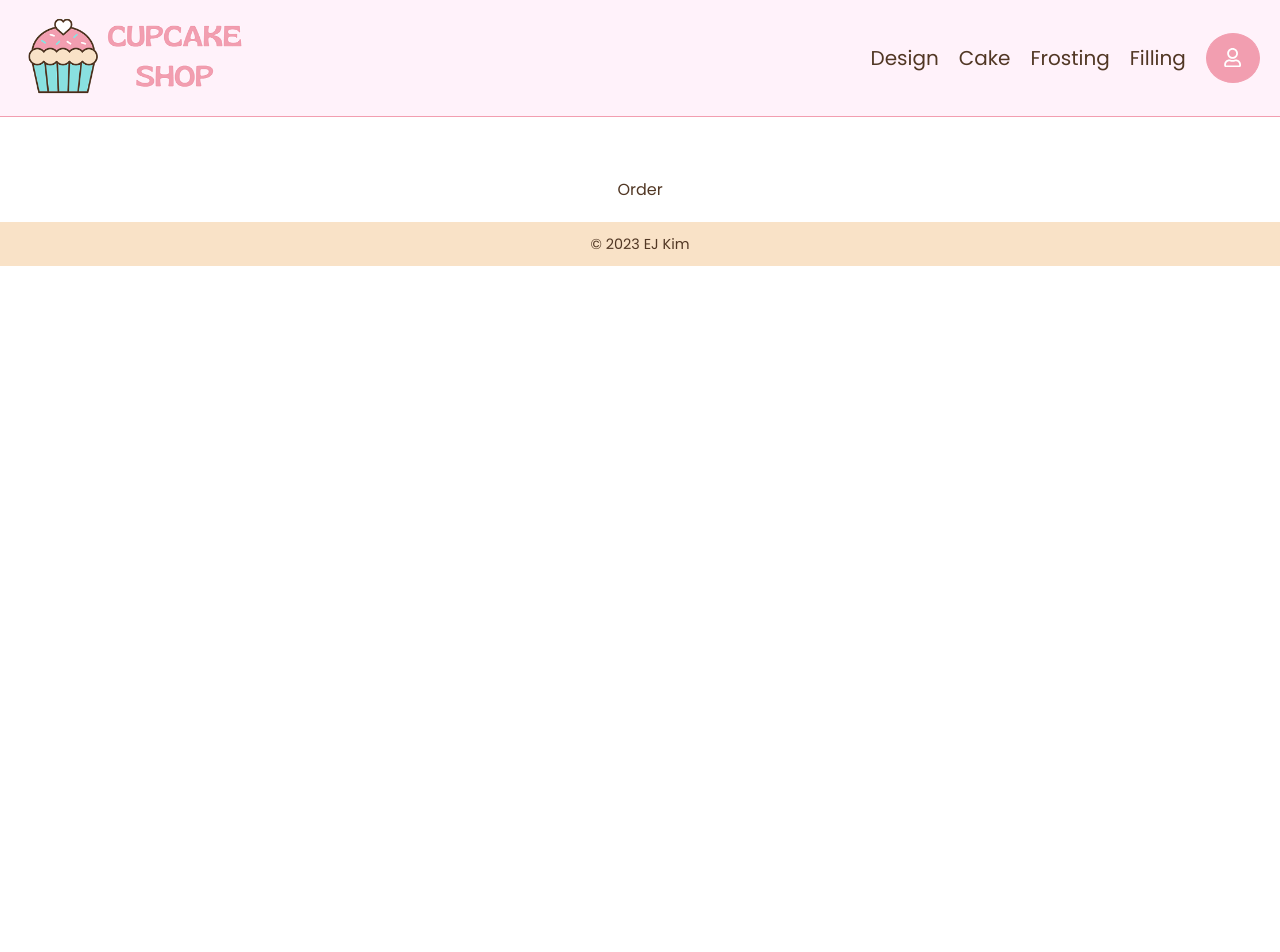
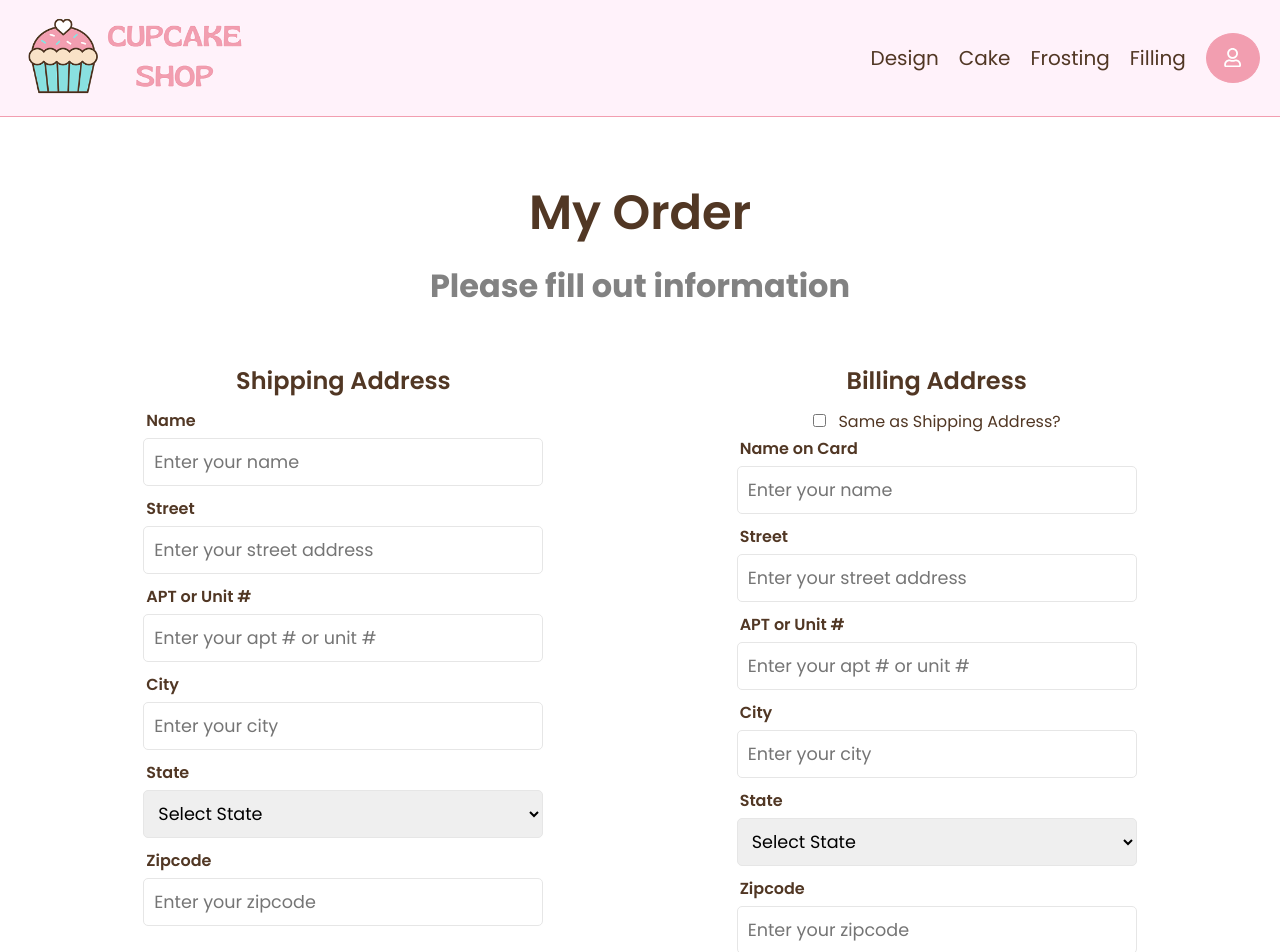
Before and after one commit to ejkim000/cupcake-shop, a React (Vite) app in the folder frontend/: page /order in a window 1280 px wide. Shown: the top 952 px of the page. Before the commit the page ends 800 px from the top, so only its background shows below. Built offline with nearby package versions, Linux system fonts and the light colour scheme; sample sign-in values are in the browser's storage.

Commit message:
add my order UI

```diff
--- /dev/null
+++ b/frontend/components/BillingAddress.jsx
@@ -0,0 +1,98 @@
+import { useState } from 'react';
+import StateList from './StateList';
+
+function BillingAddress() {
+  const [formData, setFormData] = useState({
+    name: '',
+    street: '',
+    street2: '',
+    city: '',
+    state: '',
+    zipcode: '',
+  });
+
+  const { name, street, street2, city, state, zipcode } = formData;
+
+  const onChange = (e) => {
+    setFormData((prev) => ({
+      ...prev,
+      [e.target.name]: e.target.value,
+    }));
+  };
+
+  const onSubmit = (e) => {
+    e.preventDefault();
+  };
+
+  const copyShippingAddress = (e) => {
+    e.preventDefault();
+  };
+
+  return (
+    <div className="order-form">
+      <h1>Billing Address</h1>
+      <form onSubmit={onSubmit} className="form">
+        <p>
+          <input type="checkbox" name="same" id="same" onClick={copyShippingAddress} /> &nbsp;
+          Same as Shipping Address?
+        </p>
+        <div className="form-group">
+          <label>Name on Card</label>
+          <input
+            type="name"
+            className="form-control"
+            id="name"
+            name="name"
+            value={name}
+            placeholder="Enter your name"
+            onChange={onChange}
+          />
+          <label>Street</label>
+          <input
+            type="street"
+            className="form-control"
+            id="street"
+            name="street"
+            value={street}
+            placeholder="Enter your street address"
+            onChange={onChange}
+          />
+          <label>APT or Unit #</label>
+          <input
+            type="street2"
+            className="form-control"
+            id="street2"
+            name="street2"
+            value={street2}
+            placeholder="Enter your apt # or unit #"
+            onChange={onChange}
+          />
+          <label>City</label>
+          <input
+            type="city"
+            className="form-control"
+            id="city"
+            name="city"
+            value={city}
+            placeholder="Enter your city"
+            onChange={onChange}
+          />
+          <label>State</label>
+          <StateList state={state} />
+          <label>Zipcode</label>
+          <input
+            type="zipcode"
+            className="form-control"
+            id="zipcode"
+            name="zipcode"
+            value={zipcode}
+            placeholder="Enter your zipcode"
+            onChange={onChange}
+          />
+        </div>
+      </form>
+    </div>
+  );
+}
+
+export default BillingAddress;
--- /dev/null
+++ b/frontend/components/OrderItems.jsx
@@ -0,0 +1,11 @@
+import React from 'react';
+
+function OrderItems() {
+  return (
+    <div className="order-form">
+      <h1>Order Items</h1>
+    </div>
+  );
+}
+
+export default OrderItems;
--- /dev/null
+++ b/frontend/components/ShippingAddress.jsx
@@ -0,0 +1,90 @@
+import { useState } from 'react';
+import StateList from './StateList';
+
+function ShippingAddress() {
+  const [formData, setFormData] = useState({
+    name: '',
+    street: '',
+    street2: '',
+    city: '',
+    state: '',
+    zipcode: '',
+  });
+
+  const { name, street, street2, city, state, zipcode } = formData;
+
+  const onChange = (e) => {
+    setFormData((prev) => ({
+      ...prev,
+      [e.target.name]: e.target.value,
+    }));
+  };
+
+  const onSubmit = (e) => {
+    e.preventDefault();
+  };
+
+  return (
+    <div className="order-form">
+      <h1>Shipping Address</h1>
+      <form onSubmit={onSubmit} className="form">
+        <div className="form-group">
+          <label>Name</label>
+          <input
+            type="name"
+            className="form-control"
+            id="name"
+            name="name"
+            value={name}
+            placeholder="Enter your name"
+            onChange={onChange}
+          />
+          <label>Street</label>
+          <input
+            type="street"
+            className="form-control"
+            id="street"
+            name="street"
+            value={street}
+            placeholder="Enter your street address"
+            onChange={onChange}
+          />
+          <label>APT or Unit #</label>
+          <input
+            type="street2"
+            className="form-control"
+            id="street2"
+            name="street2"
+            value={street2}
+            placeholder="Enter your apt # or unit #"
+            onChange={onChange}
+          />
+          <label>City</label>
+          <input
+            type="city"
+            className="form-control"
+            id="city"
+            name="city"
+            value={city}
+            placeholder="Enter your city"
+            onChange={onChange}
+          />
+          <label>State</label>
+          <StateList state={state} />
+          <label>Zipcode</label>
+          <input
+            type="zipcode"
+            className="form-control"
+            id="zipcode"
+            name="zipcode"
+            value={zipcode}
+            placeholder="Enter your zipcode"
+            onChange={onChange}
+          />
+        </div>
+      </form>
+    </div>
+  );
+}
+
+export default ShippingAddress;
--- /dev/null
+++ b/frontend/components/StateList.jsx
@@ -0,0 +1,60 @@
+function StateList({ state }) {
+  return (
+    <select name="state" value={state}>
+      <option value="">Select State</option>
+      <option value="AL">Alabama</option>
+      <option value="AK">Alaska</option>
+      <option value="AZ">Arizona</option>
+      <option value="AR">Arkansas</option>
+      <option value="CA">California</option>
+      <option value="CO">Colorado</option>
+      <option value="CT">Connecticut</option>
+      <option value="DE">Delaware</option>
+      <option value="DC">District Of Columbia</option>
+      <option value="FL">Florida</option>
+      <option value="GA">Georgia</option>
+      <option value="HI">Hawaii</option>
+      <option value="ID">Idaho</option>
+      <option value="IL">Illinois</option>
+      <option value="IN">Indiana</option>
+      <option value="IA">Iowa</option>
+      <option value="KS">Kansas</option>
+      <option value="KY">Kentucky</option>
+      <option value="LA">Louisiana</option>
+      <option value="ME">Maine</option>
+      <option value="MD">Maryland</option>
+      <option value="MA">Massachusetts</option>
+      <option value="MI">Michigan</option>
+      <option value="MN">Minnesota</option>
+      <option value="MS">Mississippi</option>
+      <option value="MO">Missouri</option>
+      <option value="MT">Montana</option>
+      <option value="NE">Nebraska</option>
+      <option value="NV">Nevada</option>
+      <option value="NH">New Hampshire</option>
+      <option value="NJ">New Jersey</option>
+      <option value="NM">New Mexico</option>
+      <option value="NY">New York</option>
+      <option value="NC">North Carolina</option>
+      <option value="ND">North Dakota</option>
+      <option value="OH">Ohio</option>
+      <option value="OK">Oklahoma</option>
+      <option value="OR">Oregon</option>
+      <option value="PA">Pennsylvania</option>
+      <option value="RI">Rhode Island</option>
+      <option value="SC">South Carolina</option>
+      <option value="SD">South Dakota</option>
+      <option value="TN">Tennessee</option>
+      <option value="TX">Texas</option>
+      <option value="UT">Utah</option>
+      <option value="VT">Vermont</option>
+      <option value="VA">Virginia</option>
+      <option value="WA">Washington</option>
+      <option value="WV">West Virginia</option>
+      <option value="WI">Wisconsin</option>
+      <option value="WY">Wyoming</option>
+    </select>
+  );
+}
+
+export default StateList;
--- a/frontend/pages/Cart.jsx
+++ b/frontend/pages/Cart.jsx
@@ -63,7 +63,7 @@
           </div>
           <div className="order-link">
             <Link to="/order" className="btn btn-block">
-              Order
+              Order Now
             </Link>
           </div>
         </section>
--- a/frontend/pages/Order.jsx
+++ b/frontend/pages/Order.jsx
@@ -1,11 +1,18 @@
 import { useNavigate } from 'react-router-dom';
 import { useSelector, useDispatch } from 'react-redux';
 import { useEffect } from 'react';
+import ShippingAddress from '../components/ShippingAddress';
+import BillingAddress from '../components/BillingAddress';
+// import OrderItems from '../components/OrderItems';
 
 function Order() {
   const navigate = useNavigate();
   const dispatch = useDispatch();
   const { user } = useSelector((state) => state.auth);
+
+  const onCheckOut = () => {
+    navigate('/checkout');
+  };
 
   useEffect(() => {
     // There were infinit calling since this if sentance was below error part
@@ -18,7 +25,26 @@
     // }
   }, [user]);
 
-  return <div>Order</div>;
+  return (
+    <>
+      <section className="heading">
+        <h1>My Order</h1>
+        <p>Please fill out information</p>
+      </section>
+      <section className="order">
+        {/* <OrderItems /> */}
+        <ShippingAddress />
+        <BillingAddress />
+      </section>
+      <section className="form">
+        <div className="form-group">
+          <button onClick={onCheckOut} type="submit" className="btn btn-block">
+            Checkout
+          </button>
+        </div>
+      </section>
+    </>
+  );
 }
 
 export default Order;
--- a/frontend/src/index.css
+++ b/frontend/src/index.css
@@ -267,6 +267,21 @@
   font-size: 1.25rem;
   margin: 0 auto;
 }
+
+/** ORDER **/
+.order {
+  display: flex;
+  flex-direction: row;
+  justify-content: space-evenly;
+  /* align-content: center; */
+  align-items: flex-start;
+}
+
+.order-form {
+  width: 500px;
+}
+
+
 /* FORM */
 .form,
 .content {
```
Also changed, not shown: frontend/components/Payment.jsx (added, +50 -0 lines).
